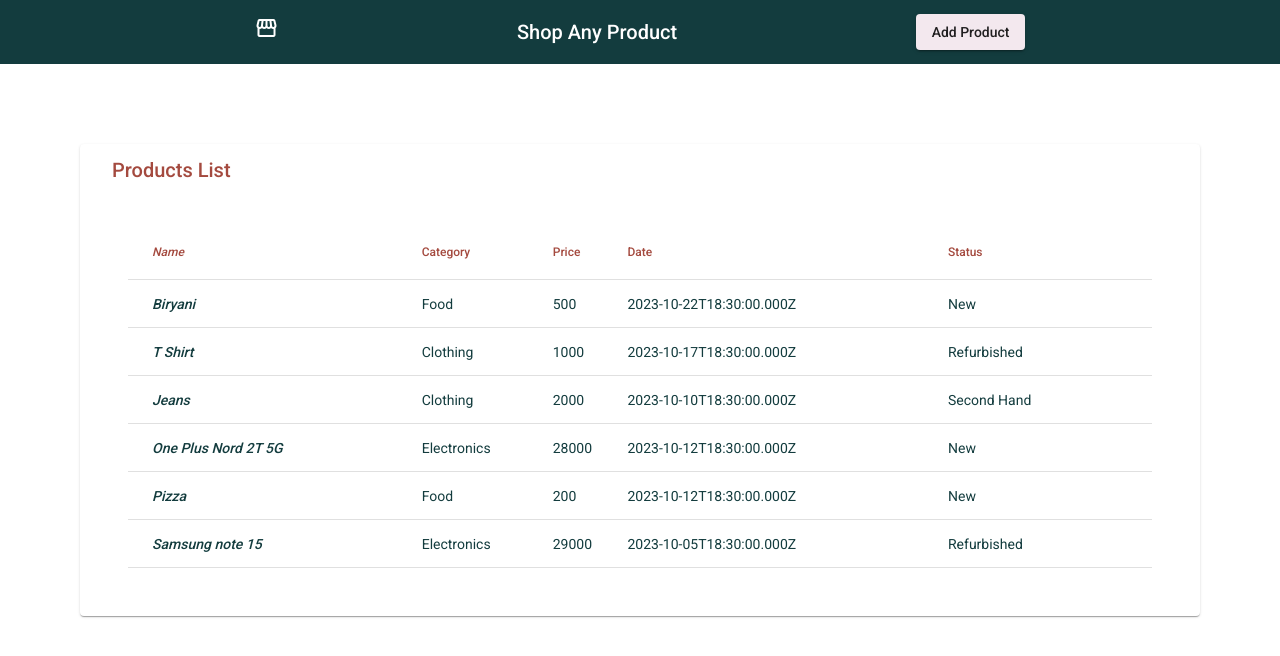
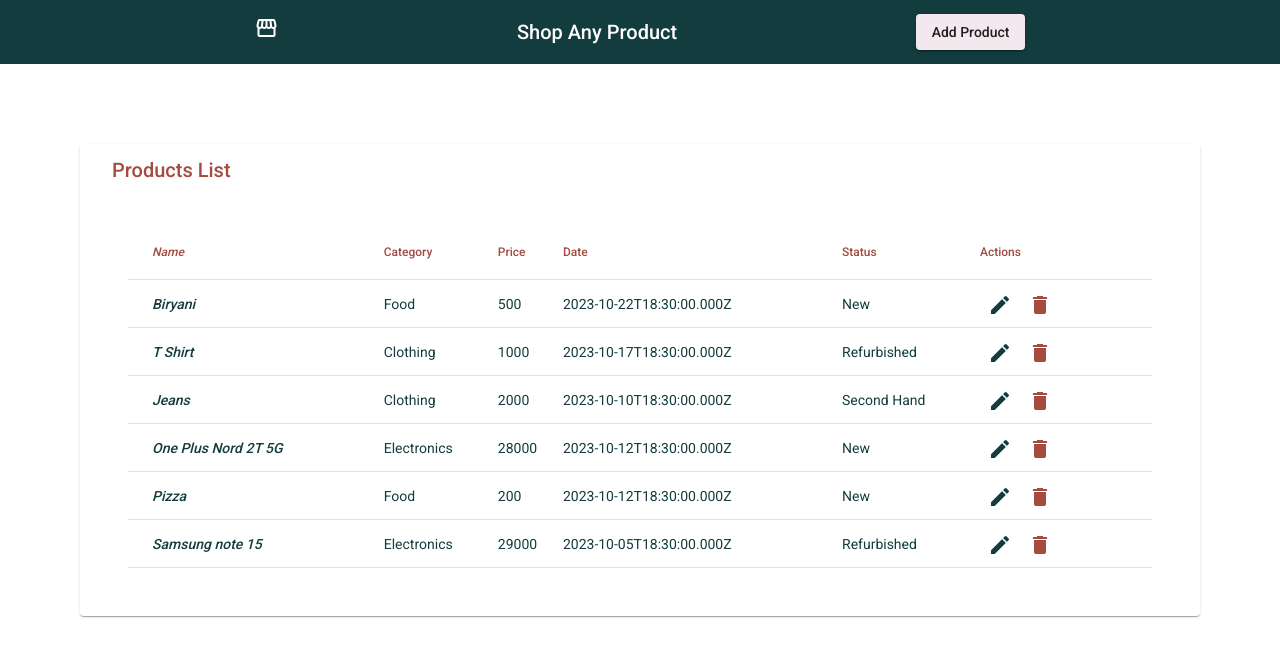
Before and after one commit to Umme-hanii/shop-products, an Angular app: page / in a window 1280 px wide. Shown: the top 656 px of the page. Built offline with nearby package versions, Linux system fonts and the light colour scheme; data requests are answered from the project's data file.

Commit message:
Implement Update functionality.

```diff
--- a/src/app/components/products/add-product/add-product.component.ts
+++ b/src/app/components/products/add-product/add-product.component.ts
@@ -1,8 +1,9 @@
-import { Component, OnInit } from '@angular/core'
+import { Component, Inject, OnInit } from '@angular/core'
 import { FormBuilder, FormGroup, Validators } from '@angular/forms'
-import { MatDialogRef } from '@angular/material/dialog'
+import { MAT_DIALOG_DATA, MatDialogRef } from '@angular/material/dialog'
 
 import { ApiService } from '../../../services/api.service'
+import { Product } from '../../../interfaces/Product'
 
 @Component({
   selector: 'app-add-product',
@@ -10,16 +11,29 @@ import { ApiService } from '../../../services/api.service'
   styleUrls: ['./add-product.component.scss'],
 })
 export class AddProductComponent implements OnInit {
+  isEditMode: boolean = false
   freshnessList = ['New', 'Second Hand', 'Refurbished']
   productForm!: FormGroup
 
   constructor(
     private fb: FormBuilder,
     private apiService: ApiService,
-    private dialogRef: MatDialogRef<AddProductComponent>
+    private dialogRef: MatDialogRef<AddProductComponent>,
+    @Inject(MAT_DIALOG_DATA) public data: Product
   ) {}
 
   ngOnInit(): void {
+    if (this.data) this.isEditMode = true
+    if (this.isEditMode) {
+      this.productForm = this.fb.group({
+        productName: [this.data.productName, Validators.required],
+        category: [this.data.category, Validators.required],
+        date: [this.data.date, Validators.required],
+        freshness: [this.data.freshness, Validators.required],
+        price: [this.data.price, Validators.required],
+        comment: [this.data.comment],
+      })
+    } else {
       this.productForm = this.fb.group({
         productName: ['', Validators.required],
         category: ['', Validators.required],
@@ -29,8 +43,9 @@ export class AddProductComponent implements OnInit {
         comment: [''],
       })
     }
+  }
 
-  addProduct(): void {
+  addNewProduct(): void {
     this.apiService.postProduct(this.productForm.value).subscribe({
       next: (res) => {
         alert('Product Added Successfully !!!')
@@ -43,4 +58,29 @@ export class AddProductComponent implements OnInit {
       },
     })
   }
+
+  editExistingProduct(): void {
+    this.apiService
+      .updateProduct(this.data.id, this.productForm.value)
+      .subscribe({
+        next: (res) => {
+          alert(`Product with id ${this.data.id} is updated successfully !!!`)
+          console.log(res)
+          this.productForm.reset()
+          this.dialogRef.close(res)
+        },
+        error: (err) => {
+          console.log(err)
+          alert('Error while updating the product')
+        },
+      })
   }
+
+  addProduct(): void {
+    if (this.isEditMode) {
+      this.editExistingProduct()
+    } else {
+      this.addNewProduct()
+    }
+  }
+}
--- a/src/app/components/products/products-list/products-list.component.html
+++ b/src/app/components/products/products-list/products-list.component.html
@@ -28,6 +28,22 @@
       <th mat-header-cell *matHeaderCellDef>Status</th>
       <td mat-cell *matCellDef="let product">{{ product.freshness }}</td>
     </ng-container>
+    <!-- Product Action Buttons Column -->
+    <ng-container matColumnDef="actions">
+      <th mat-header-cell *matHeaderCellDef>Actions</th>
+      <td mat-cell *matCellDef="let product">
+        <button mat-icon-button (click)="editProduct(product.id)">
+          <mat-icon>edit</mat-icon>
+        </button>
+        <button
+          mat-icon-button
+          id="delete-btn"
+          (click)="deleteProduct(product.id)"
+        >
+          <mat-icon>delete</mat-icon>
+        </button>
+      </td>
+    </ng-container>
 
     <tr mat-header-row *matHeaderRowDef="displayedColumns"></tr>
     <tr mat-row *matRowDef="let row; columns: displayedColumns"></tr>
--- a/src/app/components/products/products-list/products-list.component.scss
+++ b/src/app/components/products/products-list/products-list.component.scss
@@ -21,4 +21,8 @@ table {
     font-style: italic;
     font-weight: 500;
   }
+
+  #delete-btn {
+    color: #a44a3f;
+  }
 }
--- a/src/app/components/products/products-list/products-list.component.ts
+++ b/src/app/components/products/products-list/products-list.component.ts
@@ -3,6 +3,8 @@ import { MatTableDataSource } from '@angular/material/table'
 
 import { Product } from '../../../interfaces/Product'
 import { ApiService } from '../../../services/api.service'
+import { MatDialog } from '@angular/material/dialog'
+import { AddProductComponent } from '../add-product/add-product.component'
 
 @Component({
   selector: 'app-products-list',
@@ -10,11 +12,18 @@ import { ApiService } from '../../../services/api.service'
   styleUrls: ['./products-list.component.scss'],
 })
 export class ProductsListComponent implements OnInit {
-  displayedColumns: string[] = ['name', 'category', 'price', 'date', 'status']
+  displayedColumns: string[] = [
+    'name',
+    'category',
+    'price',
+    'date',
+    'status',
+    'actions',
+  ]
   productsList: Array<Product> = []
   dataSource!: MatTableDataSource<Product>
 
-  constructor(private apiService: ApiService) {}
+  constructor(private apiService: ApiService, private dialog: MatDialog) {}
 
   ngOnInit(): void {
     this.getProducts()
@@ -27,4 +36,20 @@ export class ProductsListComponent implements OnInit {
       console.log(this.productsList)
     })
   }
+
+  editProduct(id: number): void {
+    let productwithId: Product
+    this.apiService.getProduct(id).subscribe({
+      next: (res) => {
+        productwithId = res
+        this.dialog.open(AddProductComponent, {
+          width: '40%',
+          data: productwithId,
+        })
+      },
+      error: (err) => console.log(err),
+    })
+  }
+
+  deleteProduct(id: number): void {}
 }
--- a/src/app/services/api.service.ts
+++ b/src/app/services/api.service.ts
@@ -18,4 +18,12 @@ export class ApiService {
   getAllProducts() {
     return this.http.get<Product[]>(`${this.api}productsList`)
   }
+
+  getProduct(id: number): Observable<Product> {
+    return this.http.get<Product>(`${this.api}productsList/${id}`)
+  }
+
+  updateProduct(id: number, product: Product): Observable<Product> {
+    return this.http.put<Product>(`${this.api}productsList/${id}`, product)
+  }
 }
```
Lines whose indentation alone changed are shown as unchanged.
